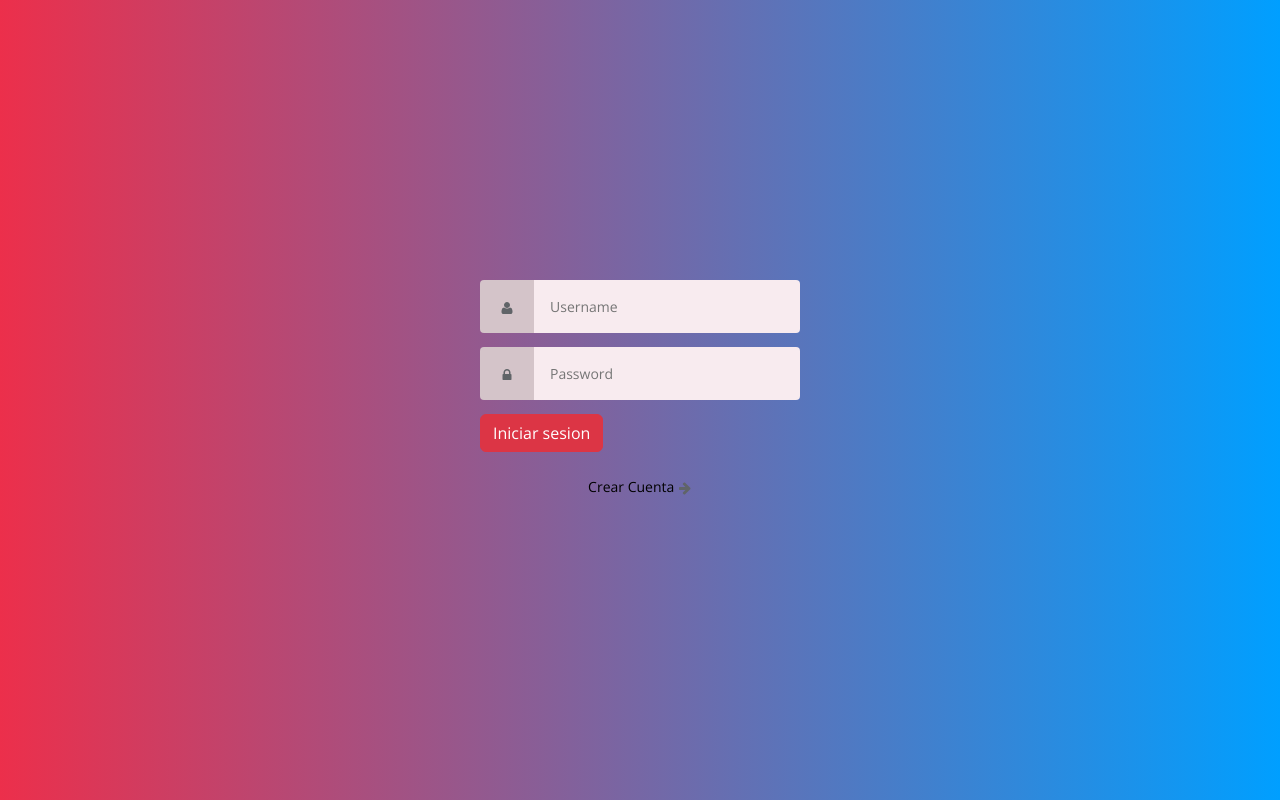
After one commit to Edusvkids/AP, an ASP.NET Core app: template EdusvKids.WebUI/Views/Account/SignIn.cshtml in a window 1280 px wide. The commit adds this page. Run offline with ASP.NET Core 8, Linux system fonts and the light colour scheme; the template is opened without the code that fills it, so the values that code supplies are empty.

Commit message:
feat: frontend login implementation
An API is consumed on the frontend for requests.

```diff
--- /dev/null
+++ b/EdusvKids.WebUI/Views/Account/SignIn.cshtml
@@ -0,0 +1,73 @@
+@model HGAPI.DTOs.UserPlayerDTOs.UserLoginInputDTO;
+
+
+<!DOCTYPE html>
+<html lang="en">
+<head>
+    <meta charset="UTF-8">
+    <title>Cuenta</title>
+    <link href="https://cdn.jsdelivr.net/npm/bootstrap@5.3.2/dist/css/bootstrap.min.css" rel="stylesheet" integrity="sha384-T3c6CoIi6uLrA9TneNEoa7RxnatzjcDSCmG1MXxSR1GAsXEV/Dwwykc2MPK8M2HN" crossorigin="anonymous">
+    <link href="https://fonts.googleapis.com/css?family=Open+Sans:400,700" rel="stylesheet">
+    <link rel="stylesheet" href="~/css/Cuenta.css">
+
+</head>
+<body>
+    <body class="align">
+
+        <div class="grid">
+
+            <form asp-action="SignIn" method="POST" class="form login">
+
+                <div class="form__field">
+                    <label asp-for="UserName" class="control-label">
+                        <svg class="icon">
+                            <use xlink:href="#icon-user"></use>
+                        </svg><span class="hidden">Nombre</span>
+                    </label>
+                    <input asp-for="UserName" autocomplete="username" id="login__username" type="text" name="username" class="form__input" placeholder="Username" required>
+                    <span asp-validation-for="UserName" class="text-danger"></span>
+                </div>
+
+                <div class="form__field">
+                    <label asp-for="Password">
+                        <svg class="icon">
+                            <use xlink:href="#icon-lock"></use>
+                        </svg><span class="hidden">Contraseña</span>
+                    </label>
+                    <input asp-for="Password" id="login__password" type="password" name="password" class="form__input" placeholder="Password" required>
+                    <span asp-validation-for="Password" class="text-danger"></span>
+
+                </div>
+
+                <div class="form__field">
+                    <button type="submit" class="btn btn-danger">Iniciar sesion</button>
+                </div>
+
+            </form>
+
+            <p class="text--center">
+                <a asp-action="SignUp">Crear Cuenta</a>
+
+
+                <svg class="icon">
+                    <use xlink:href="#icon-arrow-right"></use>
+                </svg>
+            </p>
+
+        </div>
+
+        <svg xmlns="http://www.w3.org/2000/svg" class="icons">
+            <symbol id="icon-arrow-right" viewBox="0 0 1792 1792">
+                <path d="M1600 960q0 54-37 91l-651 651q-39 37-91 37-51 0-90-37l-75-75q-38-38-38-91t38-91l293-293H245q-52 0-84.5-37.5T128 1024V896q0-53 32.5-90.5T245 768h704L656 474q-38-36-38-90t38-90l75-75q38-38 90-38 53 0 91 38l651 651q37 35 37 90z" />
+            </symbol>
+            <symbol id="icon-lock" viewBox="0 0 1792 1792">
+                <path d="M640 768h512V576q0-106-75-181t-181-75-181 75-75 181v192zm832 96v576q0 40-28 68t-68 28H416q-40 0-68-28t-28-68V864q0-40 28-68t68-28h32V576q0-184 132-316t316-132 316 132 132 316v192h32q40 0 68 28t28 68z" />
+            </symbol>
+            <symbol id="icon-user" viewBox="0 0 1792 1792">
+                <path d="M1600 1405q0 120-73 189.5t-194 69.5H459q-121 0-194-69.5T192 1405q0-53 3.5-103.5t14-109T236 1084t43-97.5 62-81 85.5-53.5T538 832q9 0 42 21.5t74.5 48 108 48T896 971t133.5-21.5 108-48 74.5-48 42-21.5q61 0 111.5 20t85.5 53.5 62 81 43 97.5 26.5 108.5 14 109 3.5 103.5zm-320-893q0 159-112.5 271.5T896 896 624.5 783.5 512 512t112.5-271.5T896 128t271.5 112.5T1280 512z" />
+            </symbol>
+        </svg>
+
+    </body>
+</body>
+</html>
--- a/EdusvKids.WebUI/Views/Home/Index.cshtml
+++ b/EdusvKids.WebUI/Views/Home/Index.cshtml
@@ -26,7 +26,7 @@
                         <a asp-controller="Home" asp-action="Descargar" class="menu-link" class=" bx bx-shopping-bag">Descargar</a>
                     </li>
                     <li class="menu-item">
-                        <a asp-controller="Home" asp-action="Cuenta" class="menu-link" class=" bx bx-shopping-bag">Cuenta</a>
+                        <a asp-controller="Account" asp-action="SignIn" class="menu-link" class=" bx bx-shopping-bag">Cuenta</a>
                     </li>
                 </ul>
             </div>
--- a/EdusvKids.WebUI/appsettings.json
+++ b/EdusvKids.WebUI/appsettings.json
@@ -5,5 +5,8 @@
       "Microsoft.AspNetCore": "Warning"
     }
   },
+  "APIS": {
+    "HGAPI": "https://localhost:44310/"
+  },
   "AllowedHosts": "*"
 }
```
Also changed, not shown: EdusvKids.WebUI/Controllers/AccountController.cs (added, +31 -0 lines), EdusvKids.WebUI/Program.cs (+8 -0 lines), EdusvKids.WebUI/EdusvKids.WebUI.csproj.
